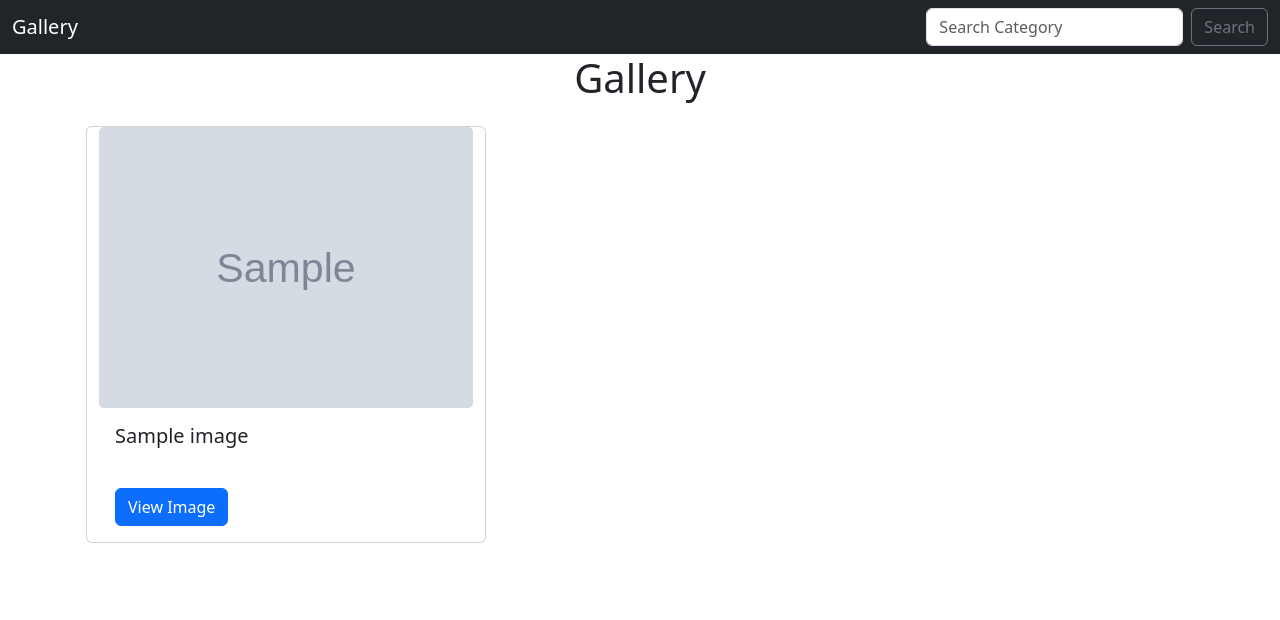
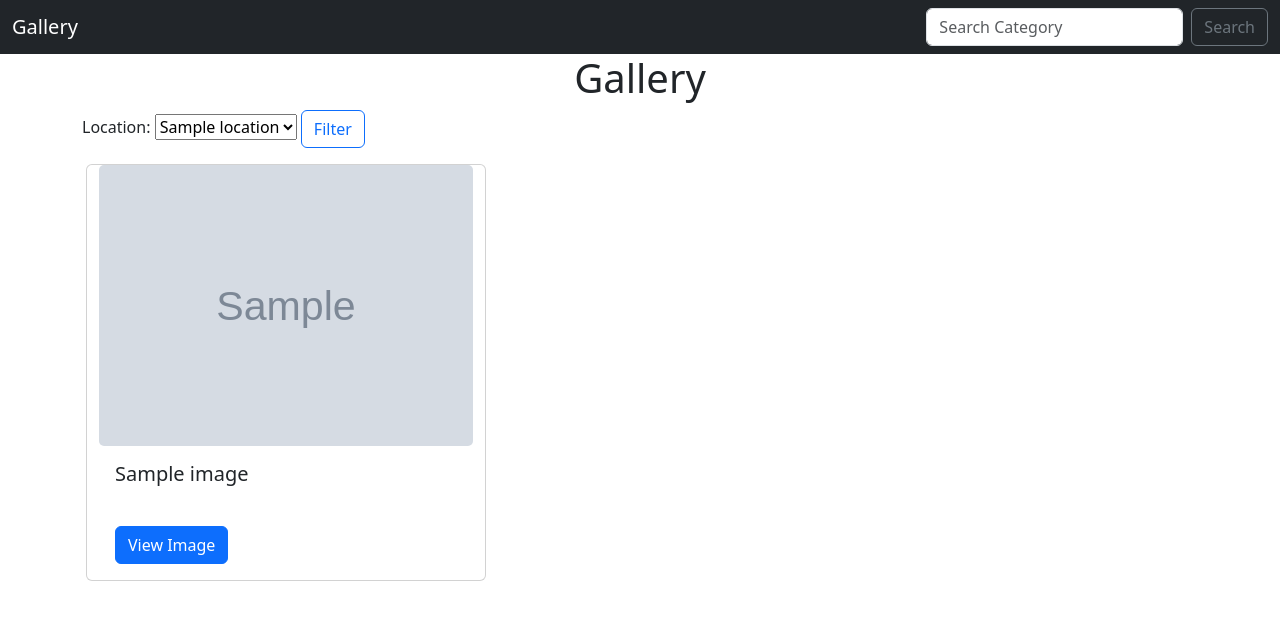
Before and after one commit to Mohraf/gallery, a Django app: page / in a window 1280 px wide. Shown: the top 620 px of the page. Run offline with Django 4.2, Linux system fonts and the light colour scheme; tables that the repository leaves empty hold one stand-in row (values such as "Sample post"); grey boxes marked "Sample" are stand-in pictures; some libraries are stand-ins or nearby versions.

Commit message:
add image filter function

```diff
--- /dev/null
+++ b/photos/forms.py
@@ -0,0 +1,12 @@
+from random import choices
+from django import forms
+from .models import Location
+
+locations = [location for location in Location.objects.all()]
+length = len(locations)
+ids = list(range(1, length+1))
+choices = list(zip(ids, locations))
+
+
+class ImageLocationFilterForm(forms.Form):
+  location = forms.ChoiceField(widget=forms.Select, choices=choices)
--- a/photos/urls.py
+++ b/photos/urls.py
@@ -3,5 +3,6 @@ from . import views
 
 urlpatterns = [
   path('', views.home, name="home"),
-  path('search', views.search_images_by_category, name="search_results")
+  path('search_category', views.search_images_by_category, name="search_results"),
+  path('filter_location', views.home, name="locations")
 ]
--- a/photos/views.py
+++ b/photos/views.py
@@ -1,7 +1,9 @@
 from email import message
+from email.mime import image
 from multiprocessing import context
 from django.shortcuts import render
 from .models import *
+from .forms import *
 
 # Create your views here.
 def home(request):
@@ -9,13 +11,55 @@ def home(request):
   context ={
     "images": images
   }
+  form = ImageLocationFilterForm()
+  context["form"] = form
+
+  if request.method == 'POST':
+    form = ImageLocationFilterForm(request.POST)
+    if form.is_valid():
+      location = form.cleaned_data['location']
+      images = Image.filter_by_location(location)
+      context["images"] = images
+
   return render(request, 'index.html', context)
 
 
 def search_images_by_category(request):
+  context = {}
+  form = ImageLocationFilterForm()
+  context["form"] = form
+
+  if request.method == 'POST':
+    form = ImageLocationFilterForm(request.POST)
+    if form.is_valid():
+      location = form.cleaned_data['location']
+      images = Image.filter_by_location(location)
+      context["images"] = images
+
+
   if 'image' in request.GET and request.GET['image']:
     search_term = request.GET.get("image")
     images = Image.search_images(search_term)
+    message = f"{search_term}"
+
+    context["images"] = images
+    context["message"] = message
+    # context = {
+    #   "images": images,
+    #   "message": message
+    # }
+
+    return render(request, 'search_results.html', context)
+
+  else:
+    message = "You haven't searched for any term"
+    return render(request, 'search_results.html',{"message":message})
+
+
+def filter_images_by_location(request):
+  if 'image' in request.GET and request.GET['image']:
+    search_term = request.GET.get("image")
+    images = Image.filter_by_location(search_term)
     message = f"{search_term}"
 
     context = {
--- a/templates/index.html
+++ b/templates/index.html
@@ -5,6 +5,16 @@
 
 <div class="container">
   <div class="row">
+
+    <div class="row">
+      <div class="d-flex">
+        <form action="{% url 'locations' %}" method="POST" role="filter" class="form-group">
+          {% csrf_token %}
+          {{form}}
+          <input class="btn btn-outline-primary" type = "submit" value = "Filter">
+        </form>
+      </div>
+    </div>
 
     {% if images %}
       {% for image in images %}
```
Also changed, not shown: templates/search_results.html (+10 -0 lines).
